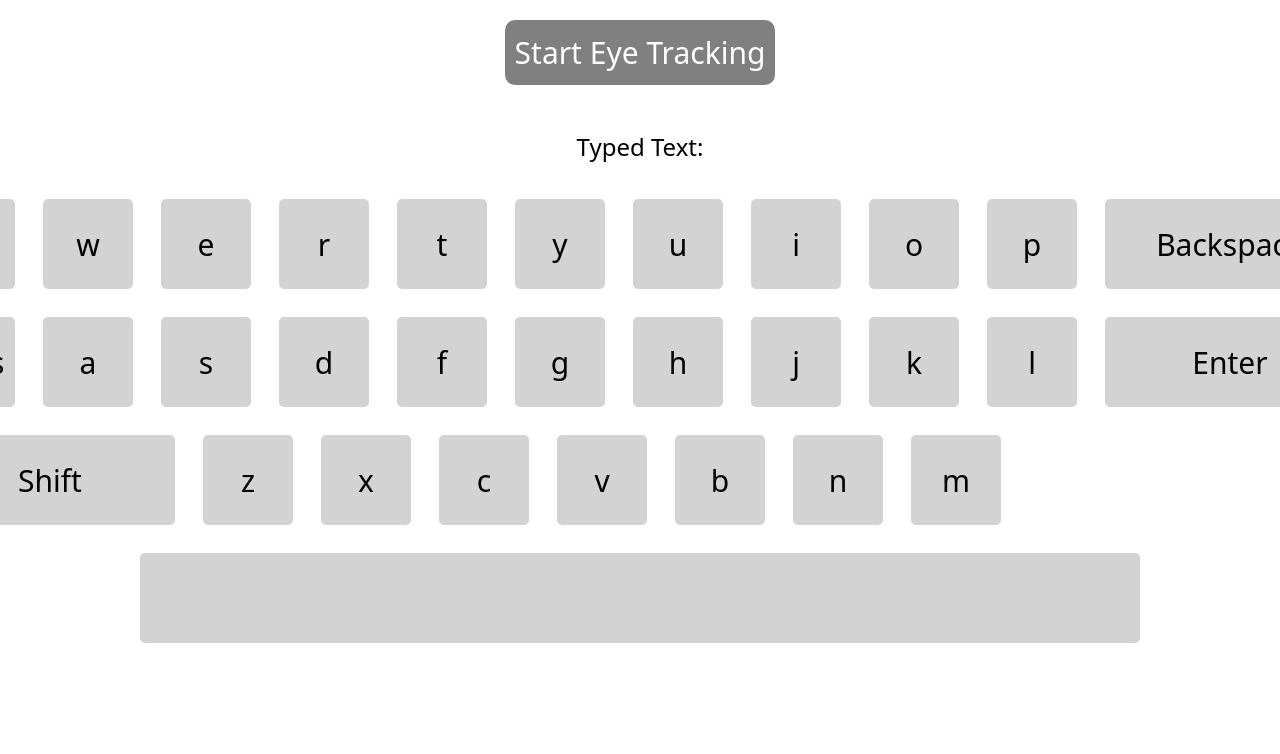
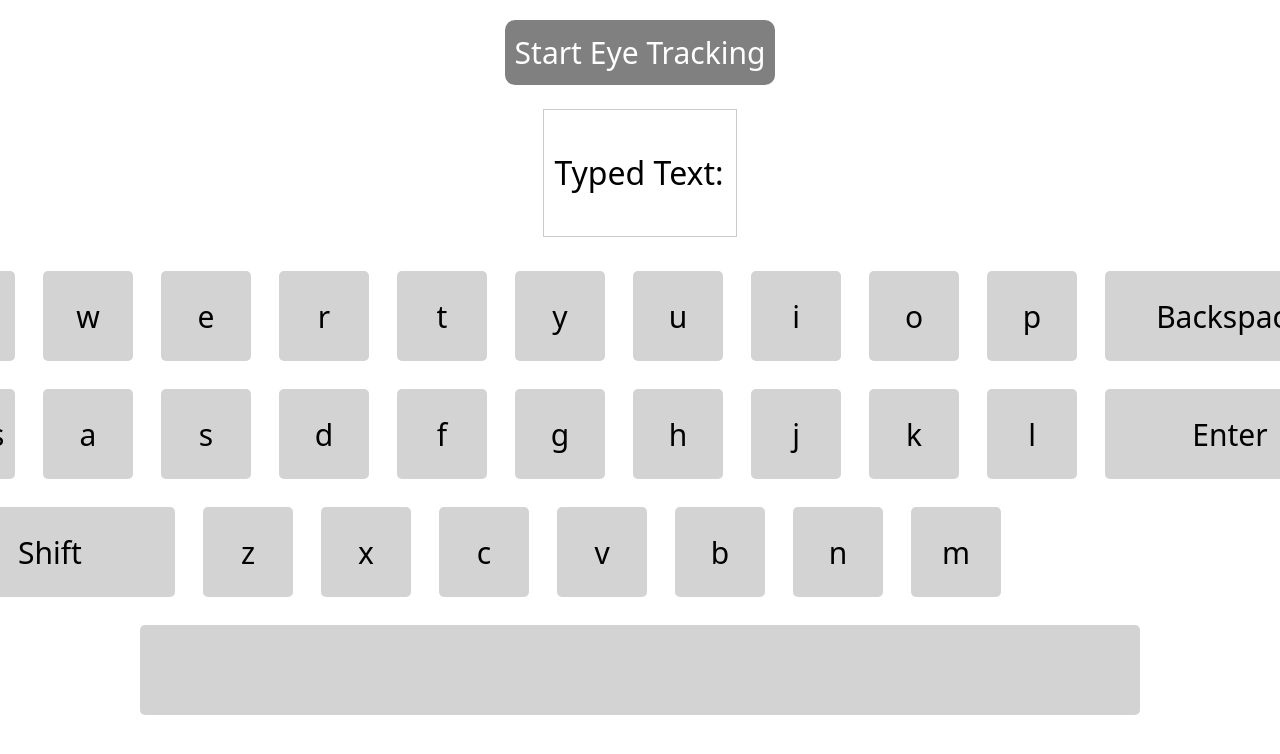
Before and after one commit to ghui9087/CSS480SpringUWBEyeTrackingKeyboard, a Next.js app: page / in a window 1280 px wide. Shown: the top 754 px of the page. Built offline with nearby package versions, Linux system fonts and the light colour scheme.

Commit message:
Increase gaze circle size, allow key entry for when only a portion of gaze circle is on the key, add text cursor

```diff
--- a/src/pages/index.tsx
+++ b/src/pages/index.tsx
@@ -15,6 +15,10 @@ const QWERTY = [
 ];
 
 const COOLDOWN = 1000;
+
+const BlinkingCursor = () => {
+  return <span className={styles.blinkingCursor}></span>;
+};
 
 const Home = () => {
   const [gazePosition, setGazePosition] = useState({ x: 0, y: 0 });
@@ -63,11 +67,12 @@ const Home = () => {
         const keyElement = document.getElementById(`key-${key}`);
         if (keyElement) {
           const keyRect = keyElement.getBoundingClientRect();
+          const gazeRadius = 20;
           const isGazeInsideKey =
-            gazePosition.x >= keyRect.left &&
-            gazePosition.x <= keyRect.right &&
-            gazePosition.y >= keyRect.top &&
-            gazePosition.y <= keyRect.bottom;
+            gazePosition.x + gazeRadius >= keyRect.left &&
+            gazePosition.x - gazeRadius <= keyRect.right &&
+            gazePosition.y + gazeRadius >= keyRect.top &&
+            gazePosition.y - gazeRadius <= keyRect.bottom;
 
           if (isGazeInsideKey) {
             if (currentHoveredKey !== key) {
@@ -112,7 +117,7 @@ const Home = () => {
       setTypedText(prev => prev.slice(0, -1));
     } else if (key === 'Space') {
       setTypedText(prev => prev + ' ');
-    } else if (key === 'Enter'){
+    } else if (key === 'Enter') {
     } else if (key === 'Caps') {
       toggleCaps();
     } else {
@@ -125,7 +130,7 @@ const Home = () => {
     setIsShiftActive(prev => !prev);
     setKeyboardLayout(prevLayout =>
       prevLayout.map(row =>
-        row.map(k => (k !== 'Shift' && k !== 'Backspace' && k !== 'Space' && k !== 'Caps' && k != 'Enter' ? toggleCase(k) : k))
+        row.map(k => (k !== 'Shift' && k !== 'Backspace' && k !== 'Space' && k !== 'Caps' && k !== 'Enter' ? toggleCase(k) : k))
       )
     );
   };
@@ -134,7 +139,7 @@ const Home = () => {
     setIsCapsActive(prev => !prev);
     setKeyboardLayout(prevLayout =>
       prevLayout.map(row =>
-        row.map(k => (k !== 'Shift' && k !== 'Backspace' && k !== 'Space' && k !== 'Caps' && k != 'Enter' ? toggleCase(k) : k))
+        row.map(k => (k !== 'Shift' && k !== 'Backspace' && k !== 'Space' && k !== 'Caps' && k !== 'Enter' ? toggleCase(k) : k))
       )
     );
   };
@@ -146,7 +151,7 @@ const Home = () => {
       <button className={styles.startTracking} onClick={startEyeTracking}>Start Eye Tracking</button>
       <br />
       <div className={styles.typedText}>
-        Typed Text: {typedText}
+        <p>Typed Text:</p>{typedText}<BlinkingCursor />
       </div>
       <div className={styles.innerContainer}>
         <div>
--- a/src/pages/page.module.css
+++ b/src/pages/page.module.css
@@ -38,8 +38,8 @@
 
 .gaze {
     position: absolute;
-    width: 20px;
-    height: 20px;
+    width: 40px;
+    height: 40px;
     border-radius: 50%;
     background-color: rgba(255, 0, 0, 0.5);
     transform: translate(-50%, -50%);
@@ -59,6 +59,26 @@
 }
 
 .typedText {
-    margin-top: 20px;
-    font-size: 24px;
+    border: 1px solid #ccc;
+    padding: 10px;
+    font-size: 1.2em;
+    min-height: 4em;
+    display: flex;
+    align-items: center;
+    font-size: 32px;
 }
+
+.blinkingCursor {
+    display: inline-block;
+    width: 2px;
+    height: 1em;
+    background-color: black;
+    animation: blink 1s step-start infinite;
+}
+
+
+@keyframes blink {
+    50% {
+        opacity: 0;
+    }
+}
```
